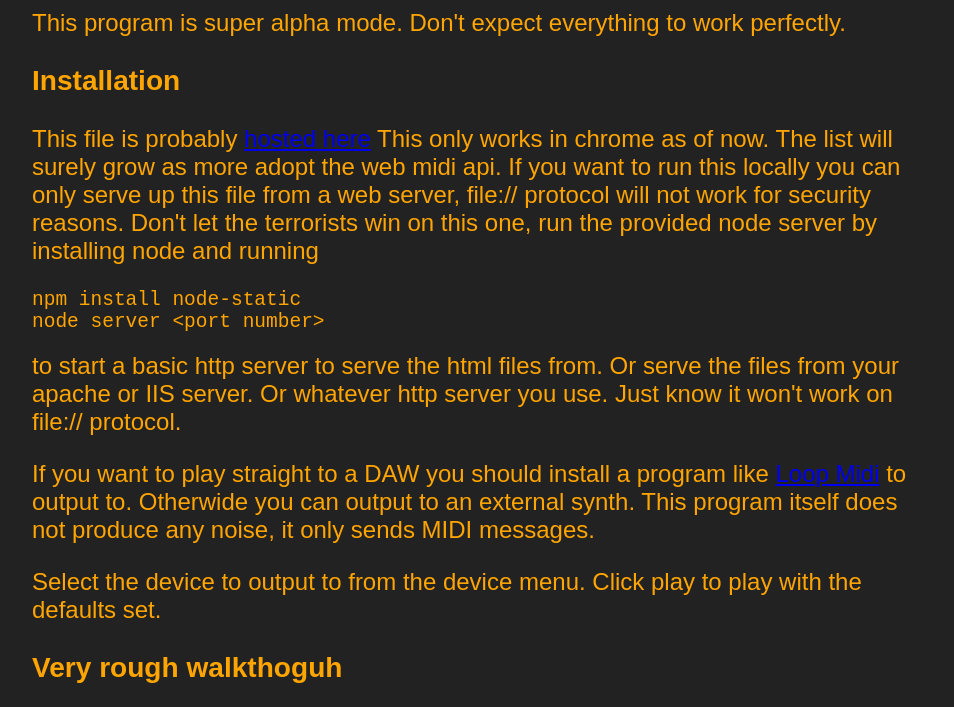
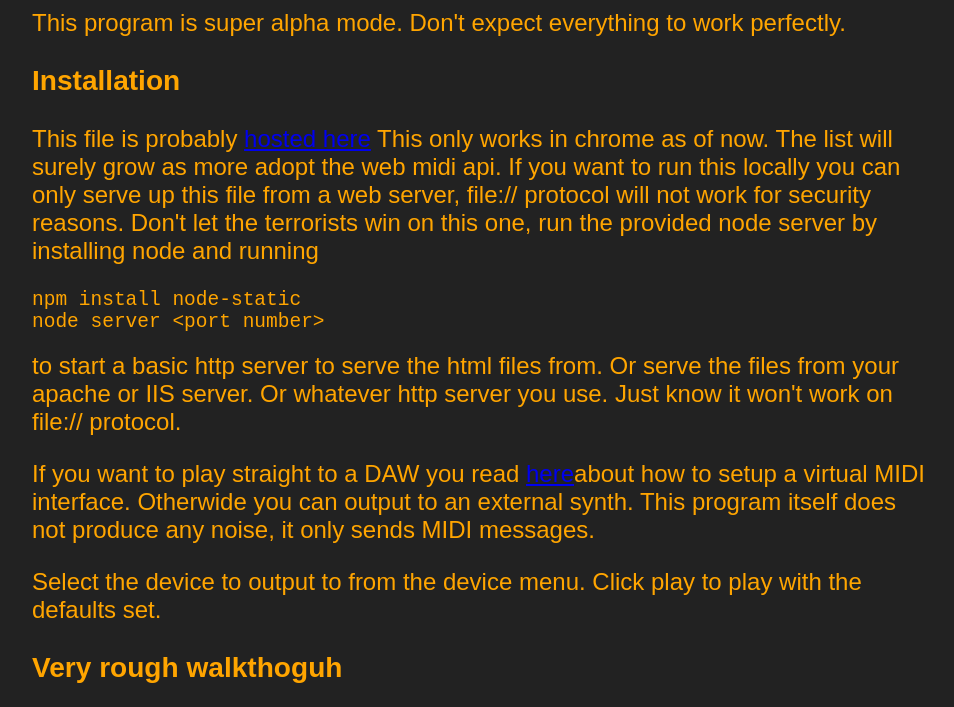
Before and after one commit to CorbinDallas/ChordLord, a plain HTML site: page arphelp.html in a window 1280 px wide. Shown: the part 93-800 px from the top of the page, without its empty margins (160-1114 px from the left). Drawn offline with Linux system fonts and the light colour scheme.

Commit message:
updated help

```diff
--- a/arphelp.html
+++ b/arphelp.html
@@ -27,9 +27,7 @@ node server &ltport number&gt</pre> to start a basic http server
 			to serve the html files from.  Or serve the files from your apache or IIS server.  Or whatever
 			http server you use.  Just know it won't work on file:// protocol.
 		<p>
-			If you want to play straight to a DAW you should install a program like
-			<a href="http://www.tobias-erichsen.de/software/loopmidi.html">Loop Midi</a>
-			to output to.  Otherwide you can output to an external synth.  This program
+			If you want to play straight to a DAW you read <a href="https://www.ableton.com/en/help/article/using-virtual-MIDI-buses-live/">here</a>about how to setup a virtual MIDI interface.  Otherwide you can output to an external synth.  This program
 			itself does not produce any noise, it only sends MIDI messages.
 		</p>
 		<p>
--- a/js/arp.js
+++ b/js/arp.js
@@ -947,7 +947,7 @@ inputEvents.help = [{
 	event: 'click',
 	method: function () {
 		return function () {
-			window.open('/arphelp.html', '_blank');
+			window.open('arphelp.html', '_blank');
 		}
 	}
 }];
```
